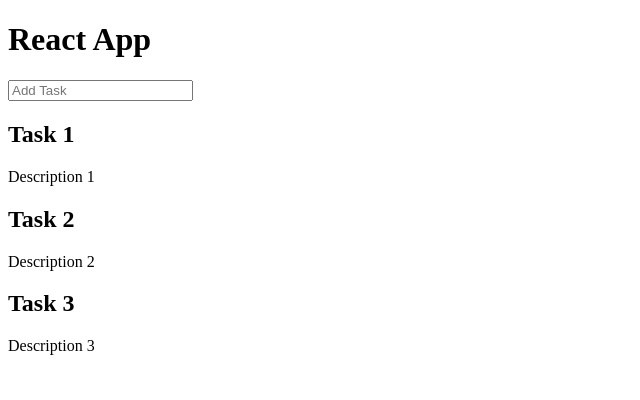
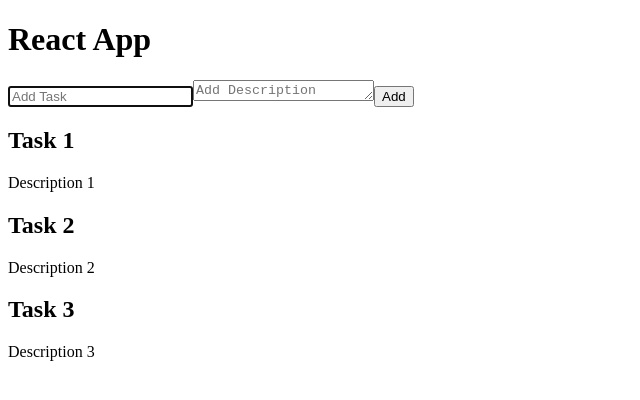
Before and after one commit to DominusDrow/Curso_JavaScript, a React (Vite) app in the folder react_taks_app/: page / in a window 1280 px wide. Shown: the top 400 px of the page, without its empty margins (0-640 px from the left). Built offline with nearby package versions, Linux system fonts and the light colour scheme.

Commit message:
add description to task card

```diff
--- a/react_taks_app/src/App.jsx
+++ b/react_taks_app/src/App.jsx
@@ -13,8 +13,8 @@ function App() {
   const addTask = (task) => {
     setTasks([...tasks, {
       id: tasks.length + 1,
-      name: task,
-      description: "This is a task",
+      name: task.value,
+      description: task.description
     }]);
   };
 
--- a/react_taks_app/src/components/TaskForm.jsx
+++ b/react_taks_app/src/components/TaskForm.jsx
@@ -2,23 +2,33 @@ import { useState } from "react";
 
 export const TaskForm = ({ addTask }) => {
   const [value, setValue] = useState('');
+  const [description, setDescription] = useState('');
 
   const handleSubmit = (e) => {
     e.preventDefault();
     if (!value) return;
-    addTask(value);
+    addTask({value, description});
     setValue('');
+    setDescription('');
   };
 
   return (
     <form onSubmit={handleSubmit}>
       <input
         type="text"
-        className="input"
         placeholder="Add Task"
         value={value}
+        autoFocus
         onChange={(e) => setValue(e.target.value)}
       />
+      <textarea
+        className="textarea"
+        placeholder="Add Description"
+        rows="1"
+        value={description}
+        onChange={(e) => setDescription(e.target.value)}
+      />
+      <button type="submit">Add</button>
     </form>
   );
 }
```
Also changed, not shown: react_taks_app/src/components/TaskCard.jsx (added, +13 -0 lines).
